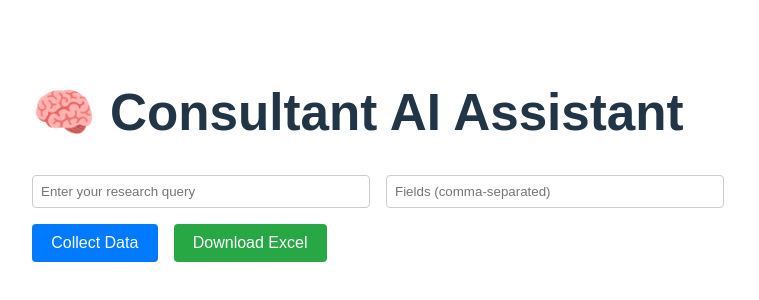
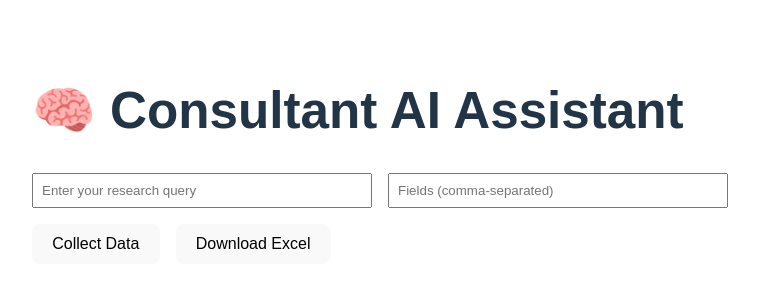
Before and after one commit to ParthGuptaa/consultant-data-collector, a React (Vite) app in the folder frontend/: page / in a window 1280 px wide. Shown: the part 232-532 px from the top of the page, without its empty margins (0-759 px from the left). Built offline with nearby package versions, Linux system fonts and the light colour scheme.

Commit message:
Final working frontend with summary display

```diff
--- a/frontend/src/App.jsx
+++ b/frontend/src/App.jsx
@@ -11,18 +11,15 @@ export default function App() {
   const runCollect = async () => {
     setLoading(true);
     try {
-      const resp = await axios.post(
-        `${import.meta.env.VITE_API_URL}/collect`,
-        {
-          query,
-          fields: fields.split(",").map((f) => f.trim()),
-        }
-      );
+      const resp = await axios.post(`${import.meta.env.VITE_API_URL}/collect`, {
+        query,
+        fields: fields.split(",").map((f) => f.trim()),
+      });
       setSummary(resp.data.summary || "No summary received.");
       setSources(resp.data.sources || []);
     } catch (error) {
       console.error("Error collecting data:", error);
-      setSummary("⚠️ Failed to fetch summary.");
+      setSummary("Failed to fetch summary.");
       setSources([]);
     }
     setLoading(false);
@@ -59,68 +56,36 @@ export default function App() {
           placeholder="Enter your research query"
           value={query}
           onChange={(e) => setQuery(e.target.value)}
-          style={{
-            marginRight: "1rem",
-            padding: "0.5rem",
-            width: "320px",
-            borderRadius: "4px",
-            border: "1px solid #ccc",
-          }}
+          style={{ marginRight: "1rem", padding: "0.5rem", width: "320px" }}
         />
         <input
           type="text"
           placeholder="Fields (comma-separated)"
           value={fields}
           onChange={(e) => setFields(e.target.value)}
-          style={{
-            padding: "0.5rem",
-            width: "320px",
-            borderRadius: "4px",
-            border: "1px solid #ccc",
-          }}
+          style={{ padding: "0.5rem", width: "320px" }}
         />
       </div>
 
       <div style={{ marginBottom: "1.5rem" }}>
-        <button
-          onClick={runCollect}
-          style={{
-            marginRight: "1rem",
-            padding: "0.6rem 1.2rem",
-            backgroundColor: "#007bff",
-            color: "#fff",
-            border: "none",
-            borderRadius: "4px",
-            cursor: "pointer",
-          }}
-        >
+        <button onClick={runCollect} style={{ marginRight: "1rem", padding: "0.6rem 1.2rem" }}>
           {loading ? "Collecting..." : "Collect Data"}
         </button>
-        <button
-          onClick={handleExport}
-          style={{
-            padding: "0.6rem 1.2rem",
-            backgroundColor: "#28a745",
-            color: "#fff",
-            border: "none",
-            borderRadius: "4px",
-            cursor: "pointer",
-          }}
-        >
+        <button onClick={handleExport} style={{ padding: "0.6rem 1.2rem" }}>
           Download Excel
         </button>
       </div>
 
       {summary && (
         <div style={{ marginBottom: "2rem", background: "#f0f8ff", padding: "1rem", borderRadius: "4px" }}>
-          <h3>📝 Summary</h3>
+          <h3>Summary</h3>
           <p>{summary}</p>
         </div>
       )}
 
       {sources.length > 0 && (
         <div style={{ background: "#f9f9f9", padding: "1rem", borderRadius: "4px" }}>
-          <h3>📚 Source Snippets</h3>
+          <h3>Source Snippets</h3>
           <ul>
             {sources.map((src, idx) => (
               <li key={idx}>{src}</li>
```
